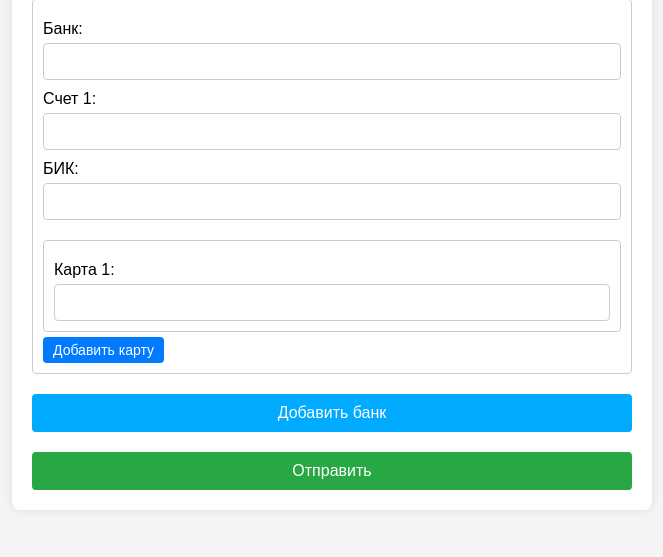
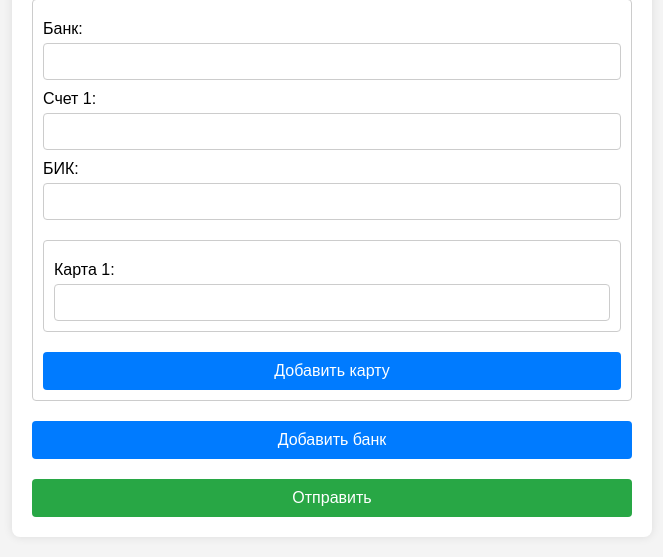
Before and after one commit to kakovi/ankettt.github.io, a Python web app: template templates/form.html in a window 1280 px wide. Shown: the part 718-1275 px from the top of the page, without its empty margins (308-971 px from the left). Before the commit the page ends 1208 px from the top, so only its background shows below. Run offline with Jinja, Linux system fonts and the light colour scheme; the template is opened without the code that fills it, so the values that code supplies are empty.

Commit message:
Update form.html

```diff
--- a/templates/form.html
+++ b/templates/form.html
@@ -57,25 +57,15 @@
     button:hover {
       background: #218838;
     }
-    .remove-btn, .add-btn {
-      width: auto;
-      padding: 5px 10px;
-      font-size: 14px;
-      margin-top: 5px;
-      border-radius: 4px;
-    }
     .remove-btn {
       background: #dc3545;
-      color: #fff;
-      border: none;
+      margin-top: 5px;
     }
     .remove-btn:hover {
       background: #c82333;
     }
     .add-btn {
       background: #007bff;
-      color: #fff;
-      border: none;
     }
     .add-btn:hover {
       background: #0056b3;
@@ -85,19 +75,6 @@
       border: 1px solid #ccc;
       border-radius: 4px;
       padding: 10px;
-    }
-    .add-bank-btn {
-      background: #00aaff;
-      color: #fff;
-      border: none;
-      padding: 10px;
-      border-radius: 4px;
-      cursor: pointer;
-      margin-top: 20px;
-      font-size: 16px;
-    }
-    .add-bank-btn:hover {
-      background: #0099e6;
     }
   </style>
 </head>
@@ -152,7 +129,7 @@
           <button type="button" class="add-btn" onclick="addCard(this)">Добавить карту</button>
         </div>
       </div>
-      <button type="button" class="add-bank-btn" onclick="addBank()">Добавить банк</button>
+      <button type="button" class="add-btn" onclick="addBank()">Добавить банк</button>
 
       <button type="submit">Отправить</button>
     </form>
@@ -167,6 +144,9 @@
       const urlParams = new URLSearchParams(window.location.search);
       const chat_id = urlParams.get('chat_id');
       document.getElementById('chat_id').value = chat_id;
+
+      // Логирование для проверки chat_id
+      console.log("Переданный chat_id:", chat_id);
     };
 
     function validateField(field) {
@@ -190,7 +170,7 @@
         <label for="account1">Счет 1:</label>
         <input type="text" name="banks[${bankCount}][account]" required pattern="\\d{20}" title="20 цифр без пробелов" onblur="validateField(this)">
 
-        <label for="bik1">БИК 1:</label>
+        <label for="bik1">БИК:</label>
         <input type="text" name="banks[${bankCount}][bik]" required pattern="\\d{9}" title="9 цифр без пробелов" onblur="validateField(this)">
 
         <div class="cards">
```
